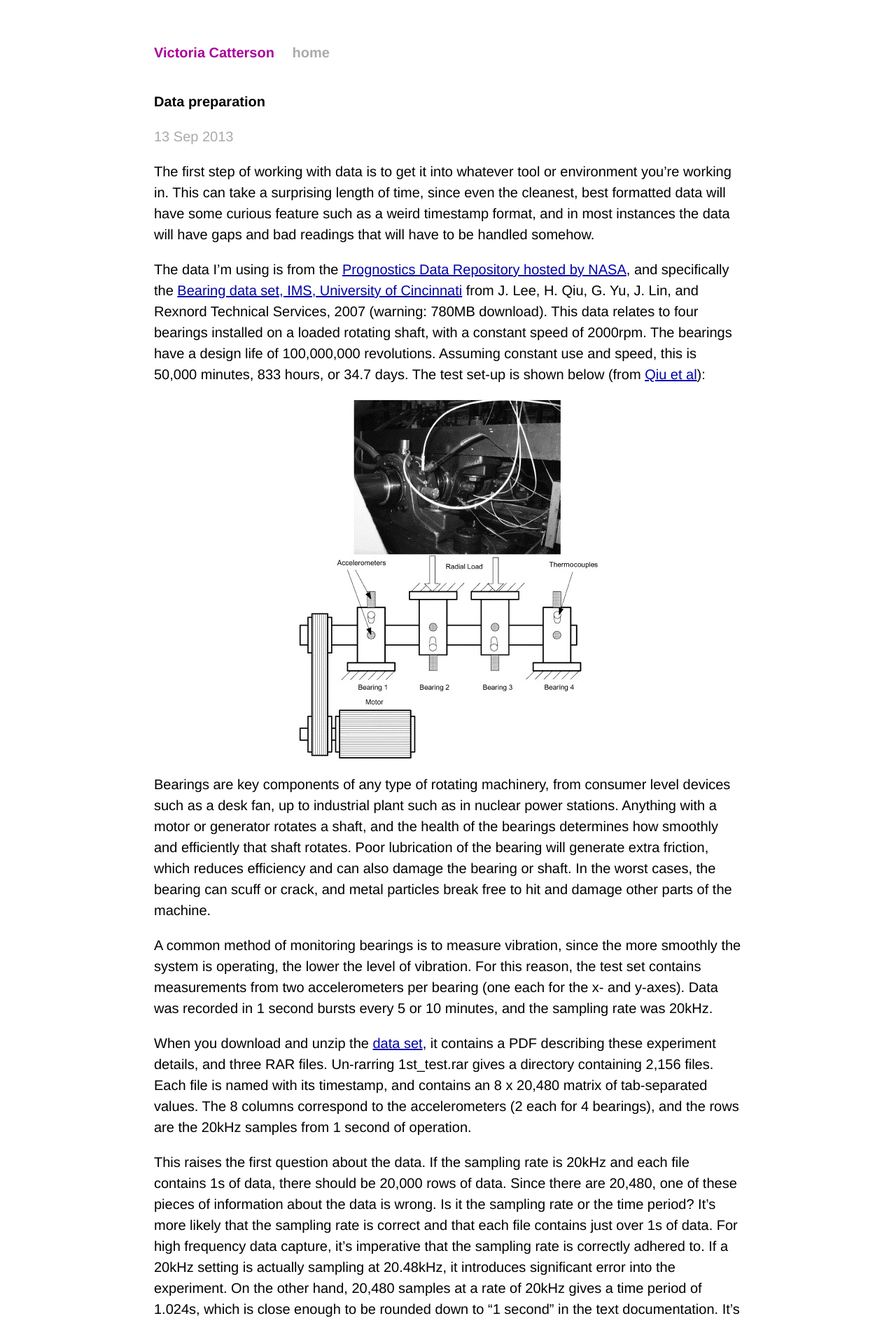
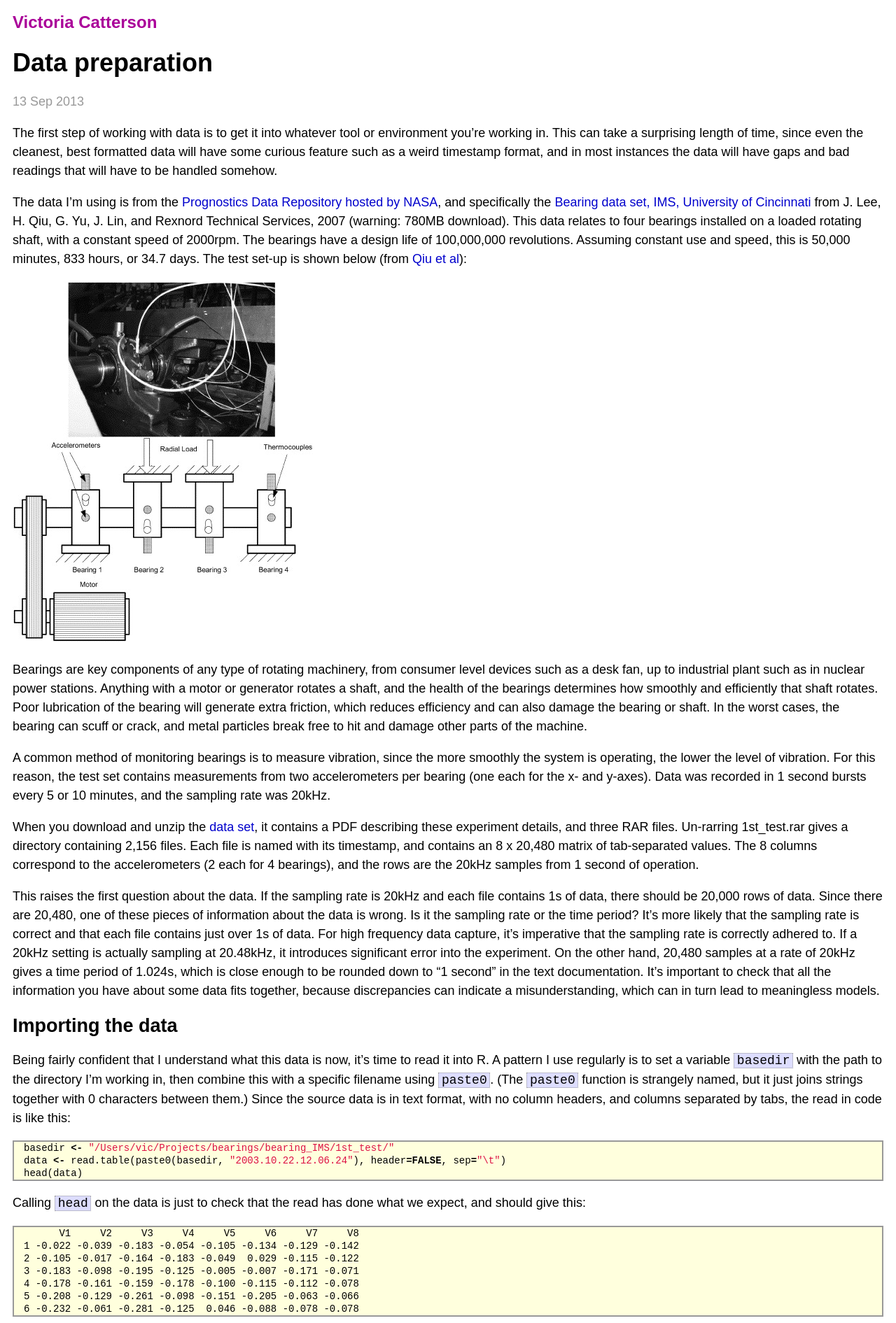
Before and after one commit to cowlet/cowlet.github.io, a Jekyll site: the page built from _posts/2013-09-13-data-preparation.markdown, in a window 1280 px wide. Shown: the top 1891 px of the page at 70% size. Built offline with Jekyll 4.4.1, drawn with Linux system fonts in a browser that asks for light colours; Markdown is read by kramdown in place of the engine named in the settings.

Commit message:
Mobile styling complete

```diff
--- a/_config.yml
+++ b/_config.yml
@@ -1,3 +1,2 @@
-name: Victoria Catterson
-markdown: redcarpet
+markdown: rdiscount
 pygments: true
--- a/_layouts/default.html
+++ b/_layouts/default.html
@@ -5,20 +5,14 @@
     <meta http-equiv="X-UA-Compatible" content="IE=edge,chrome=1">
     <title>{{ page.title }}</title>
     <meta name="viewport" content="width=device-width">
-
-        <!-- syntax highlighting CSS -->
+    <link rel="stylesheet" href="/css/normalize.css">
     <link rel="stylesheet" href="/css/syntax.css">
-
-        <!-- Custom CSS -->
     <link rel="stylesheet" href="/css/main.css">
-
   </head>
   <body>
-
-        <div class="site">
+    <div class="container">
       <div class="header">
-            <h1 class="title"><a href="/">{{ site.name }}</a></h1>
-            <a class="extra" href="/">home</a>
+        <span class="title"><a href="/">Victoria Catterson</a></span>
       </div>
 
       {{ content }}
@@ -30,14 +24,13 @@
           vic@cowlet.org
           </p>
         </div>
-            <div class="contact">
+        <div class="links">
           <p>
           <a href="https://github.com/cowlet">github.com/cowlet</a><br />
-                <a href="https://twitter.com/cowlet">twitter.com/cowlet</a><br />
+          <a href="https://twitter.com/cowlet">twitter.com/cowlet</a>
           </p>
         </div>
       </div>
     </div>
-
   </body>
 </html>
--- a/_layouts/post.html
+++ b/_layouts/post.html
@@ -1,7 +1,7 @@
 ---
 layout: default
 ---
-<h2>{{ page.title }}</h2>
+<h1>{{ page.title }}</h1>
 <p class="meta">{{ page.date | date_to_string }}</p>
 
 <div class="post">
--- a/_posts/2013-09-13-data-preparation.markdown
+++ b/_posts/2013-09-13-data-preparation.markdown
@@ -33,8 +33,6 @@
 
 Calling `head` on the data is just to check that the read has done what we expect, and should give this:
 
-<pre class="terminal">
-<code>
           V1     V2     V3     V4     V5     V6     V7     V8
     1 -0.022 -0.039 -0.183 -0.054 -0.105 -0.134 -0.129 -0.142
     2 -0.105 -0.017 -0.164 -0.183 -0.049  0.029 -0.115 -0.122
@@ -42,8 +40,6 @@
     4 -0.178 -0.161 -0.159 -0.178 -0.100 -0.115 -0.112 -0.078
     5 -0.208 -0.129 -0.261 -0.098 -0.151 -0.205 -0.063 -0.066
     6 -0.232 -0.061 -0.281 -0.125  0.046 -0.088 -0.078 -0.078
-</code>
-</pre>
 
 These column names are not very intuitive, so we can rename them like this:
 
@@ -63,12 +59,8 @@
 plot(data$b1.x, type="l") # make it a line plot
 {% endhighlight %}
 
-<pre class="terminal">
-<code>
         Min.  1st Qu.   Median     Mean  3rd Qu.     Max.
     -0.72000 -0.14600 -0.09500 -0.09459 -0.04200  0.38800
-</code>
-</pre>
 
 ![Plot of bearing 1 x axis vibration]({{ site.url }}/assets/first-b1x.png)
 
@@ -124,12 +116,8 @@
 top15f <- frequency[top15] # convert indexes to frequencies
 {% endhighlight %}
 
-<pre class="terminal">
-<code>
      [1]    0.00000  986.42446  993.26106  493.21223  979.58785  994.23772  969.82127  971.77459
      [9]   57.62281  978.61119  921.96504   49.80955 4420.35355 3606.79754 4327.57105
-</code>
-</pre>
 
 So those outliers we can see are at 49.8Hz, 57.6Hz, and 493Hz. Interestingly, the second and fourth largest frequencies have a harmonic relationship (493 * 2 = 986), which strongly suggests they are linked.
 
--- a/css/main.css
+++ b/css/main.css
@@ -1,163 +1,86 @@
-/*****************************************************************************/
-/*
-/* Common
-/*
-/*****************************************************************************/
-
-/* Global Reset */
 * {
-  margin: 0;
-  padding: 0;
+  -moz-box-sizing: border-box;
+  -webkit-box-sizing: border-box;
+  box-sizing: border-box;
 }
 
-html, body { height: 100%; }
-
-body {
-  background-color: #FFF;
-  font: 20px Helvetica, Arial, sans-serif;
-}
-
-h1, h2, h3, h4, h5, h6 {
-  font-size: 100%; }
-
-h1 { margin-bottom: 1em; }
-p { margin: 1em 0; }
-
-a         { color: #00a; }
-a:hover   { color: #000; }
-a:visited { color: #449; }
-
-/*****************************************************************************/
-/*
-/* Home
-/*
-/*****************************************************************************/
-ul.posts {
-  list-style-type: none;
-  margin-bottom: 2em;
-}
-
-ul.posts li {
-  line-height: 1.75em;
-}
-
-ul.posts span {
-  color: #aaa;
-  font-family: Monaco, "Courier New", monospace;
-  font-size: 80%;
-}
-
-/*****************************************************************************/
-/*
-/* Site
-/*
-/*****************************************************************************/
-
-.site {
-  width: 42em;
-  margin: 3em auto 2em;
+.container {
+  margin: 1em;
+  font-size: 18px;
   line-height: 1.5em;
 }
 
-.site .header a {
-  font-weight: bold;
+h1 {
+  font-size: 36px;
+  line-height: 1em;
+}
+
+h2 {
+  font-size: 27px;
+  line-height: 1em;
+}
+
+h3 {
+  font-size: 18px;
+  line-height: 1.5em;
+}
+
+a {
+  color: #00c;
   text-decoration: none;
 }
 
-.site .header h1.title {
-  display: inline-block;
-  margin-bottom: 2em;
+a:hover {
+  text-decoration: underline;
 }
 
-.site .header h1.title a {
+a:visited {
+  color: #007;
+}
+
+p code {
+  border: 1px dotted #999;
+  background: #ddf;
+  padding: 0 0.2em;
+}
+
+p img {
+  max-width: 100%;
+}
+
+
+
+pre {
+  font-size: 14px;
+  line-height: 18px;
+  width: 100%;
+  overflow-x: scroll;
+  border: 2px solid #999;
+  margin: 1em 0;
+  padding: 0 1em;
+  white-space: pre;
+}
+
+.highlight pre {
+  background: #ffd;
+}
+
+.post > pre {
+  background: #ddd;
+}
+
+.meta {
+  color: #999;
+}
+
+.header .title a {
+  font-weight: bold;
+  text-decoration: none;
+  font-size: 24px;
   color: #a09;
 }
 
-.site .header h1.title a:hover {
-  color: #000;
+.footer {
+  margin-top: 2em;
+  border-top: 2px solid #999;
 }
-
-.site .header a.extra {
-  color: #aaa;
-  margin-left: 1em;
-}
-
-.site .header a.extra:hover {
-  color: #000;
-}
-
-.site .meta {
-  color: #aaa;
-}
-
-.site .footer {
-  font-size: 80%;
-  color: #666;
-  border-top: 4px solid #eee;
-  margin-top: 2em;
-  overflow: hidden;
-}
-
-.site .footer .contact {
-  float: left;
-  margin-right: 3em;
-}
-
-.site .footer .contact a {
-  color: #8085C1;
-}
-
-.site .footer .rss {
-  margin-top: 1.1em;
-  margin-right: -.2em;
-  float: right;
-}
-
-.site img {
-  display: block;
-  margin: 20px auto;
-}
-
-.site .footer .rss img {
-  border: 0;
-}
-
-/*****************************************************************************/
-/*
-/* Posts
-/*
-/*****************************************************************************/
-
-/* standard */
-.highlight {
-  border: 1px solid #ddd;
-  background-color: #eef;
-  padding: 0 .4em;
-  overflow-x: scroll;
-}
-
-.post ul, .post ol {
-  margin-left: 1.35em;
-}
-
-.post code {
-  border: 1px solid #ddd;
-  background-color: #eef;
-  padding: 0 .2em;
-}
-
-.post pre code {
-  border: none;
-}
-
-/* terminal */
-.post pre.terminal {
-  border: 1px solid #000;
-  background-color: #333;
-  color: #FFF;
-  margin: 20px 0;
-}
-
-.post pre.terminal code {
-  background-color: #333;
-}
```
Also changed, not shown: css/normalize.css (added). Lines whose indentation alone changed are shown as unchanged.
